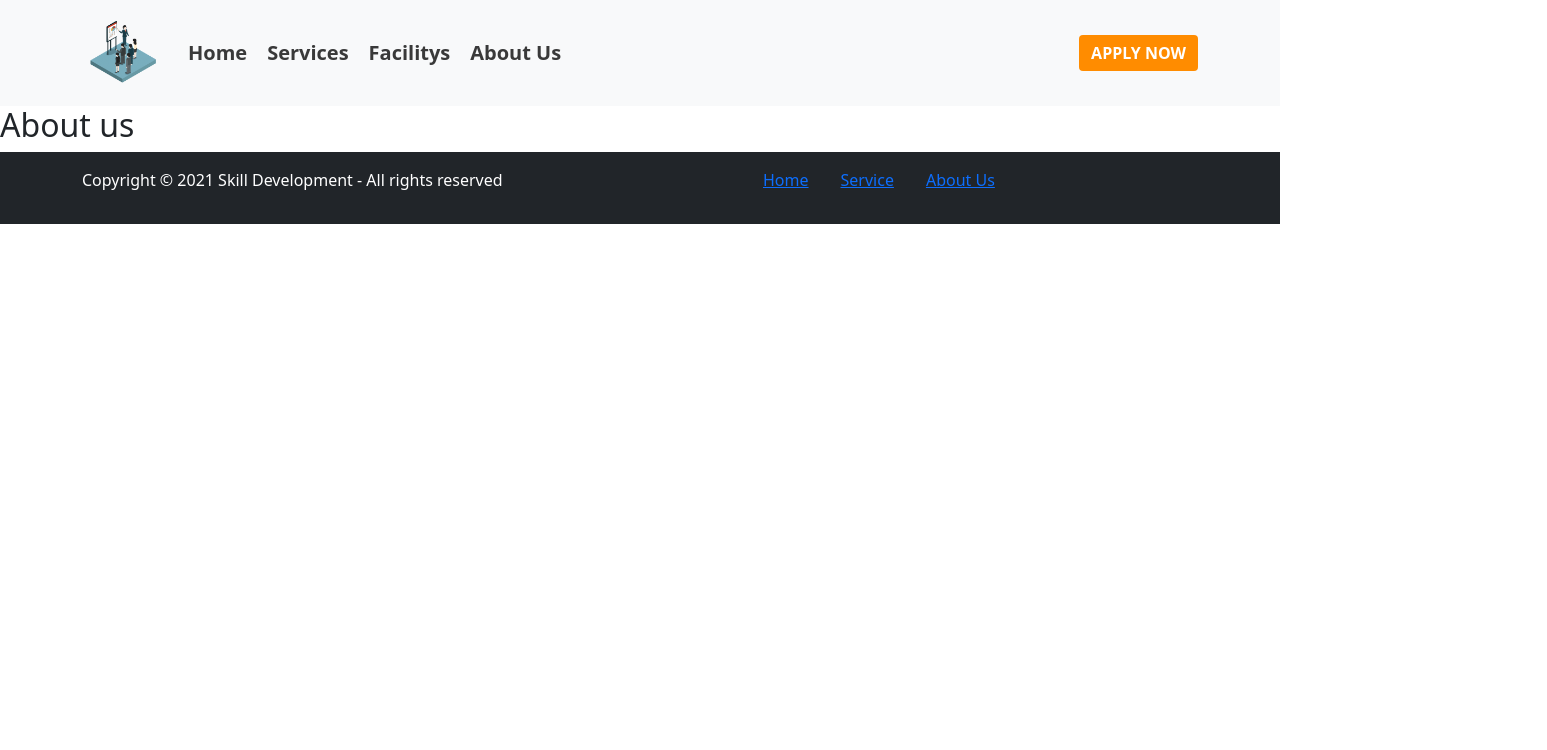
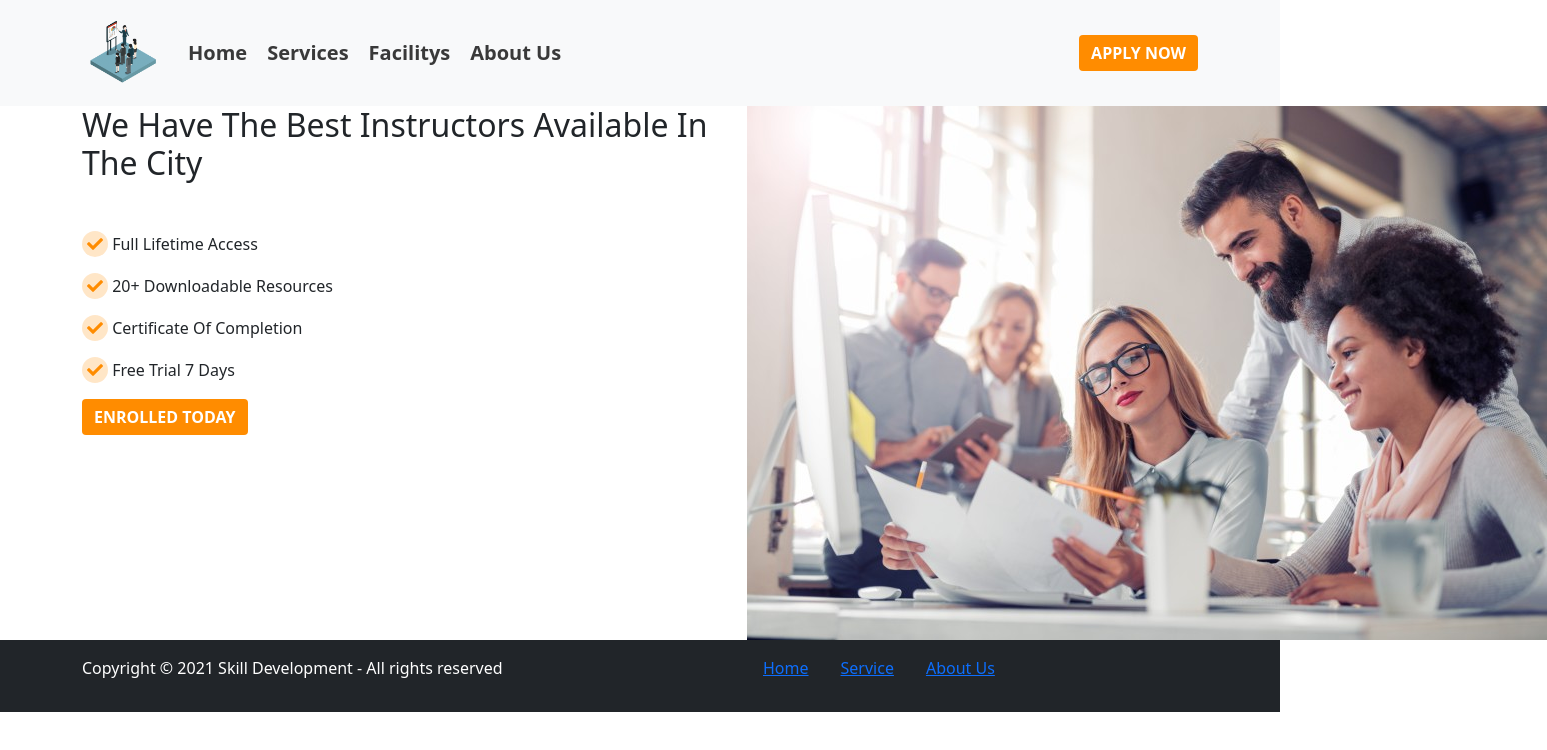
Before and after one commit to nazmul-devs/SkilDevelopment, a React (Create React App) app: page /about in a window 1280 px wide. Shown: the top 750 px of the page, 1547 px wide, since content can reach past the window. Built offline with nearby package versions, Linux system fonts and the light colour scheme.

Commit message:
create about componetn

```diff
--- a/src/App.css
+++ b/src/App.css
@@ -21,3 +21,10 @@
 	font-weight: 800;
 	color: #ff8c00;
 }
+
+.fa-check {
+	background: #ff8c0038;
+	color: #ff8c00;
+	border-radius: 50%;
+	padding: 5px;
+}
--- a/src/components/About/About.js
+++ b/src/components/About/About.js
@@ -1,10 +1,39 @@
 import React from "react";
+import { Button, Col, Container, Row } from "react-bootstrap";
+import about from "../../img/about-us.jfif";
 
 const About = () => {
 	return (
-		<div>
-			<h2>About us</h2>
-		</div>
+		<Container>
+			<Row>
+				<Col xs={12} md={7}>
+					<h2>We Have The Best Instructors Available In The City</h2>
+					<div className="mt-5">
+						<p>
+							<i class="fas fa-check"></i> Full Lifetime Access
+						</p>
+						<p>
+							<i class="fas fa-check"></i> 20+ Downloadable Resources
+						</p>
+						<p>
+							<i class="fas fa-check"></i> Certificate Of Completion
+						</p>
+						<p>
+							<i class="fas fa-check"></i> Free Trial 7 Days
+						</p>
+					</div>
+					<Button
+						style={{ background: "#ff8c00" }}
+						className="fw-bold border-0"
+					>
+						ENROLLED TODAY
+					</Button>
+				</Col>
+				<Col xs={12} md={5}>
+					<img src={about} alt="" />
+				</Col>
+			</Row>
+		</Container>
 	);
 };
 
--- a/src/components/Service/Service.js
+++ b/src/components/Service/Service.js
@@ -27,7 +27,7 @@ const Service = (props) => {
 						<h3 className="price">$ {price}</h3>
 						<Button
 							style={{ background: "#ff8c00" }}
-							className="fw-bold border-0"
+							className="fw-bold border-0 px-4"
 						>
 							ENROLL
 						</Button>
```
Also changed, not shown: src/img/about-us.jfif (added).
